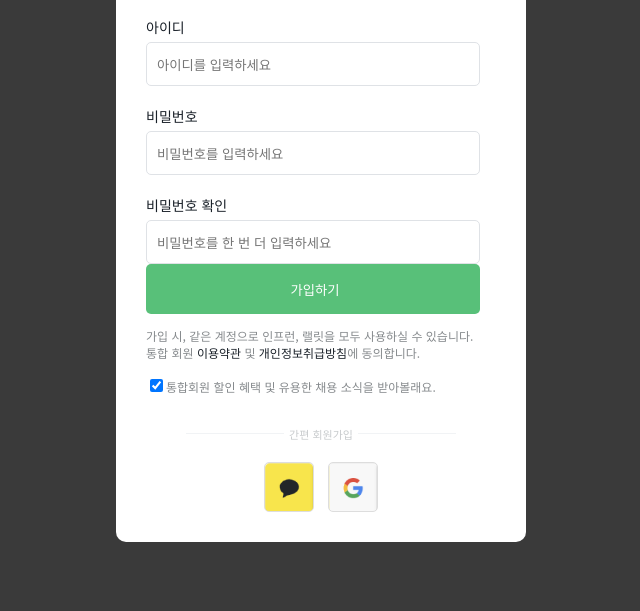
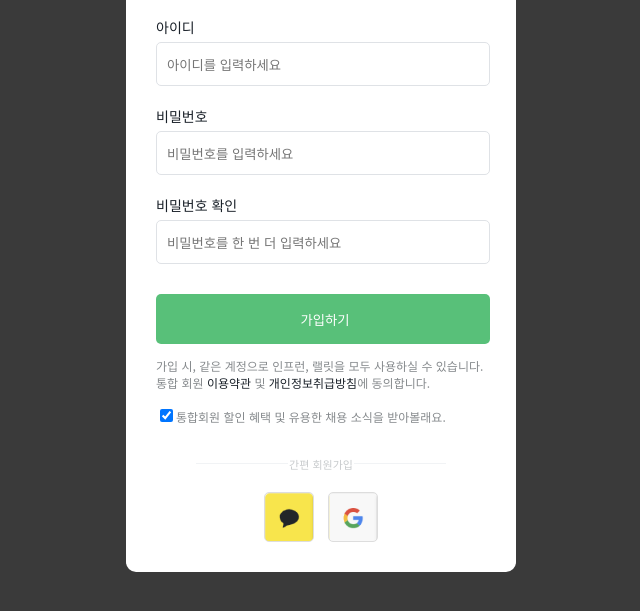
Before and after one commit to SeoHee3478/FrontendSchool_2, a plain HTML site: page Day4/login/signup.html in a window 1280 px wide. Shown: the part 199-810 px from the top of the page, without its empty margins (319-959 px from the left). Drawn offline with Linux system fonts and the light colour scheme.

Commit message:
Update style2.css

```diff
--- a/Day4/login/style2.css
+++ b/Day4/login/style2.css
@@ -27,9 +27,8 @@ body {
 
 .wrapper {
     background-color: white;
-    width: 350px;
+    width: 330px;
     margin: 100px auto;
-    /*전체 화면에서 중간 정도에 위치하도록 만들기*/
     padding: 30px;
     border-radius: 10px;
 }
@@ -73,6 +72,7 @@ h1 {
     border: none;
     width: 334px;
     height: 50px;
+    margin-top: 30px;
 }
 
 .box.signup:hover {
```
